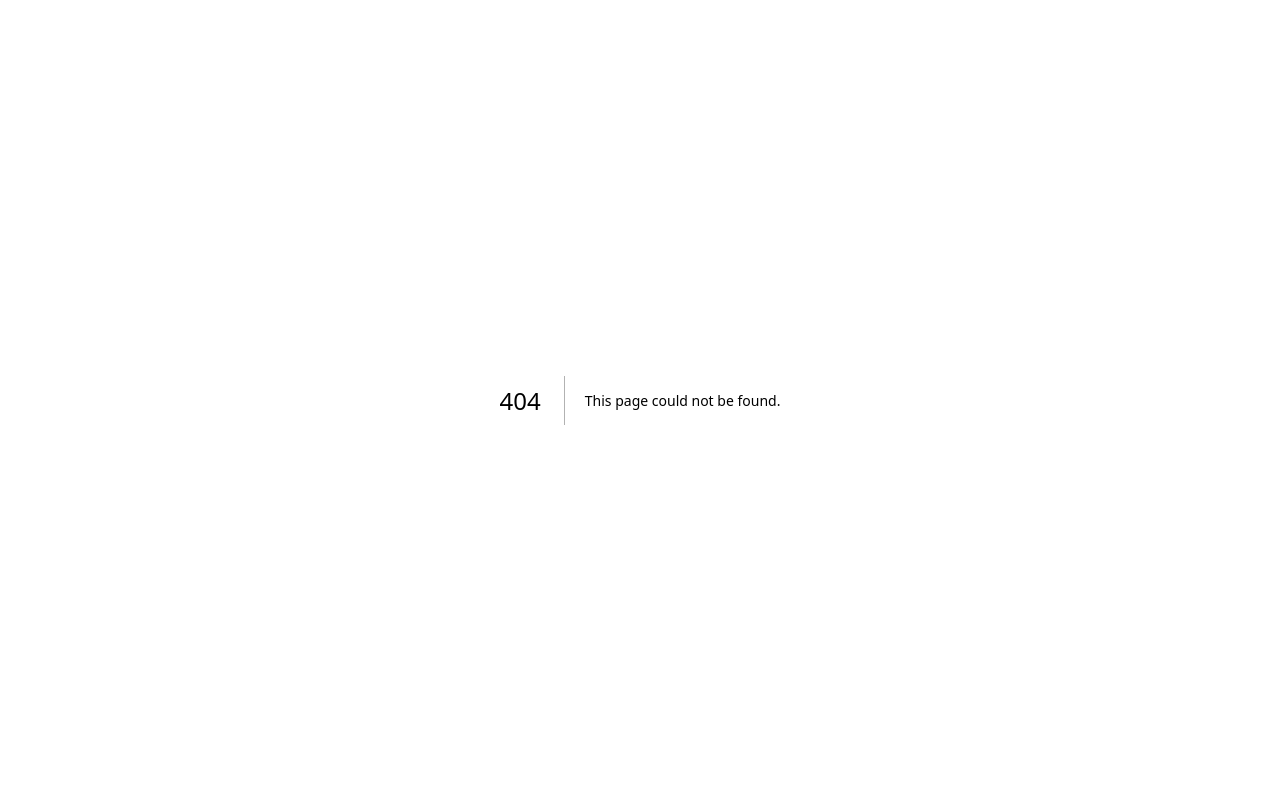
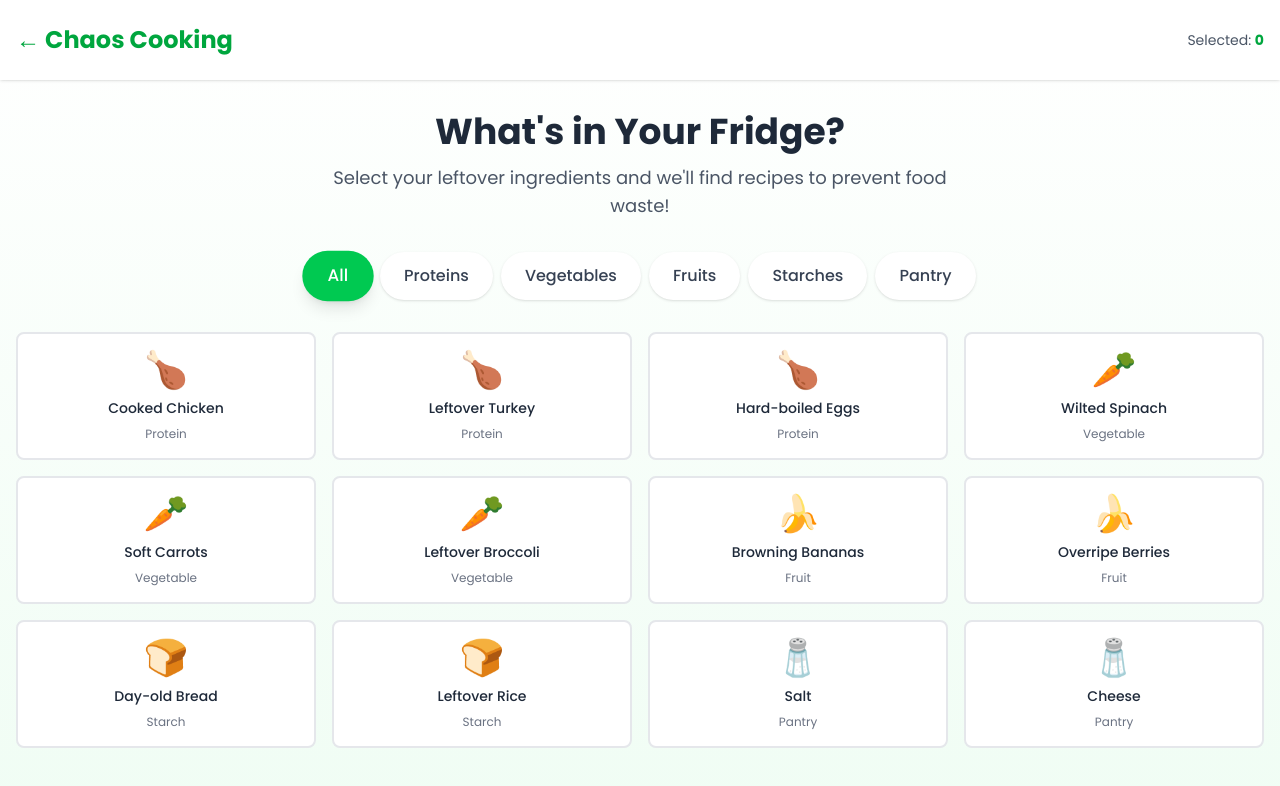
Before and after one commit to Mat-26-dot/Portfolio-Project, a Next.js app in the folder portfolio-site/: page /ingredients in a window 1280 px wide. Before the commit this address had no page. Shown: the top 786 px of the page. Built offline with nearby package versions, Linux system fonts and the light colour scheme.

Commit message:
updated home page and new ingredients page

```diff
--- /dev/null
+++ b/portfolio-site/src/app/ingredients/page.js
@@ -0,0 +1,88 @@
+"use client";
+import { useState, useEffect } from "react";
+import Link from "next/link";
+
+export default function IngredientsPage() {
+  const [allIngredients, setAllIngredients] = useState([]);
+  const [selectedCategory, setSelectedCategory] = useState("all");
+  const [selectedIngredients, setSelectedIngredients] = useState([]);
+  const [loading, setLoading] = useState(true);
+
+  const categories = [
+    { id: "all", name: "All" },
+    { id: "leftover_protein", name: "Proteins" },
+    { id: "leftover_vegetable", name: "Vegetables" },
+    { id: "leftover_fruit", name: "Fruits" },
+    { id: "leftover_starch", name: "Starches" },
+    { id: "pantry", name: "Pantry" },
+  ];
+
+  const mockIngredients = [
+    { id: 1, name: "Cooked Chicken", category: "leftover_protein" },
+    { id: 2, name: "Leftover Turkey", category: "leftover_protein" },
+    { id: 3, name: "Hard-boiled Eggs", category: "leftover_protein" },
+    { id: 7, name: "Wilted Spinach", category: "leftover_vegetable" },
+    { id: 8, name: "Soft Carrots", category: "leftover_vegetable" },
+    { id: 9, name: "Leftover Broccoli", category: "leftover_vegetable" },
+    { id: 16, name: "Browning Bananas", category: "leftover_fruit" },
+    { id: 17, name: "Overripe Berries", category: "leftover_fruit" },
+    { id: 20, name: "Day-old Bread", category: "leftover_starch" },
+    { id: 21, name: "Leftover Rice", category: "leftover_starch" },
+    { id: 25, name: "Salt", category: "pantry" },
+    { id: 28, name: "Cheese", category: "pantry" },
+  ];
+
+  useEffect(() => {
+    setTimeout(() => {
+      setAllIngredients(mockIngredients);
+      setLoading(false);
+    }, 500);
+  }, []);
+
+  const filteredIngredients = selectedCategory === "all" ? allIngredients : allIngredients.filter((ing) => ing.category === selectedCategory);
+
+  const toggleIngredient = (ingredientId) => {
+    if (selectedIngredients.includes(ingredientId)) {
+      setSelectedIngredients(selectedIngredients.filter((id) => id !== ingredientId));
+    } else {
+      setSelectedIngredients([...selectedIngredients, ingredientId]);
+    }
+  };
+
+  const getCategoryEmoji = (category) => {
+    const emojis = { leftover_protein: "🍗", leftover_vegetable: "🥕", leftover_fruit: "🍌", leftover_starch: "🍞", pantry: "🧂" };
+    return emojis[category] || "🍽️";
+  };
+
+  const formatCategory = (category) => {
+    return category.replace("leftover_", "").replace("_", " ").split(" ").map((word) => word.charAt(0).toUpperCase() + word.slice(1)).join(" ");
+  };
+
+  return (
+    <div className="min-h-screen bg-gradient-to-b from-white to-green-50">
+      <header className="bg-white shadow-sm sticky top-0 z-10">
+        <div className="max-w-7xl mx-auto px-4 py-6">
+          <div className="flex justify-between items-center">
+            <Link href="/" className="text-2xl font-bold text-green-600 hover:text-green-700">← Chaos Cooking</Link>
+            <div className="text-sm text-gray-600">Selected: <span className="font-bold text-green-600">{selectedIngredients.length}</span></div>
+          </div>
+        </div>
+      </header>
+      <div className="max-w-7xl mx-auto px-4 py-8">
+        <div className="text-center mb-8">
+          <h1 className="text-4xl font-bold text-gray-800 mb-3">What's in Your Fridge?</h1>
+          <p className="text-gray-600 text-lg max-w-2xl mx-auto">Select your leftover ingredients and we'll find recipes to prevent food waste!</p>
+        </div>
+        <div className="flex flex-wrap gap-2 justify-center mb-8">
+          {categories.map((cat) => (
+            <button key={cat.id} onClick={() => setSelectedCategory(cat.id)} className={`px-6 py-3 rounded-full font-medium transition-all ${selectedCategory === cat.id ? "bg-green-500 text-white shadow-lg scale-105" : "bg-white text-gray-700 hover:bg-gray-100 shadow"}`}>{cat.name}</button>
+          ))}
+        </div>
+        {loading && (<div className="text-center py-12"><div className="animate-spin rounded-full h-12 w-12 border-b-2 border-green-500 mx-auto"></div><p className="text-gray-600 mt-4">Loading ingredients...</p></div>)}
+        {!loading && (<div className="grid grid-cols-2 md:grid-cols-3 lg:grid-cols-4 gap-4 mb-8">{filteredIngredients.map((ingredient) => { const isSelected = selectedIngredients.includes(ingredient.id); return (<button key={ingredient.id} onClick={() => toggleIngredient(ingredient.id)} className={`relative p-4 rounded-lg border-2 transition-all transform hover:scale-105 ${isSelected ? "border-green-500 bg-green-50 shadow-lg" : "border-gray-200 bg-white hover:border-green-300"}`}>{isSelected && (<div className="absolute top-2 right-2 bg-green-500 text-white rounded-full w-6 h-6 flex items-center justify-center">✓</div>)}<div className="text-4xl mb-2 text-center">{getCategoryEmoji(ingredient.category)}</div><h3 className="font-medium text-gray-800 text-center text-sm">{ingredient.name}</h3><div className="mt-2 text-xs text-gray-500 text-center">{formatCategory(ingredient.category)}</div></button>); })}</div>)}
+        {!loading && filteredIngredients.length === 0 && (<div className="text-center py-12"><p className="text-gray-600 text-lg">No ingredients found in this category.</p></div>)}
+        {selectedIngredients.length > 0 && (<div className="fixed bottom-0 left-0 right-0 bg-white border-t shadow-lg p-4"><div className="max-w-7xl mx-auto flex justify-between items-center"><div><p className="text-sm text-gray-600">{selectedIngredients.length} ingredient{selectedIngredients.length !== 1 ? "s" : ""} selected</p></div><Link href={`/recipes?ingredients=${selectedIngredients.join(",")}`} className="bg-green-500 hover:bg-green-600 text-white font-bold py-3 px-8 rounded-full shadow-lg transition-all transform hover:scale-105">Find Recipes →</Link></div></div>)}
+      </div>
+    </div>
+  );
+}
--- a/portfolio-site/src/app/page.js
+++ b/portfolio-site/src/app/page.js
@@ -1,4 +1,5 @@
 "use client";
+import Link from "next/link";
 import FoodSprites from "./components/foodsprites";
 
 export default function Home() {
@@ -15,8 +16,16 @@
 Chaos Cooking
 </span>
 <p className="text-neutral-600 mt-4 text-xl max-w-[600px] mx-auto">
-					Lorem ipsum dolor sit amet consectetur adipisicing elit. Esse reiciendis est aut quisquam rerum nisi nihil autem id? Neque a quis optio commodi repudiandae debitis odit, iste recusandae! Dolorem, corrupti?
+Transform your leftovers into delicious meals and reduce food waste!
+Select your ingredients and discover creative recipes.
 </p>
+
+<Link
+href="/ingredients"
+className="inline-block mt-8 bg-green-500 hover:bg-green-600 text-white font-bold py-4 px-8 rounded-full shadow-lg transition-all transform hover:scale-105"
+>
+Get Started →
+</Link>
 </div>
 
 <div className="relative z-10 w-[80%] h-[100vh] bg-green-200 mx-auto mt-24 rounded-t-3xl"></div>
```
Lines whose indentation alone changed are shown as unchanged.
